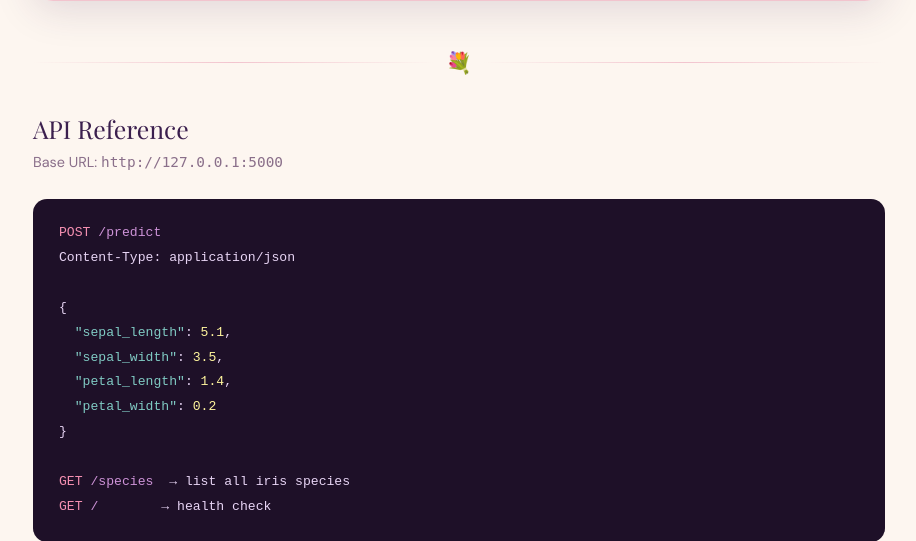
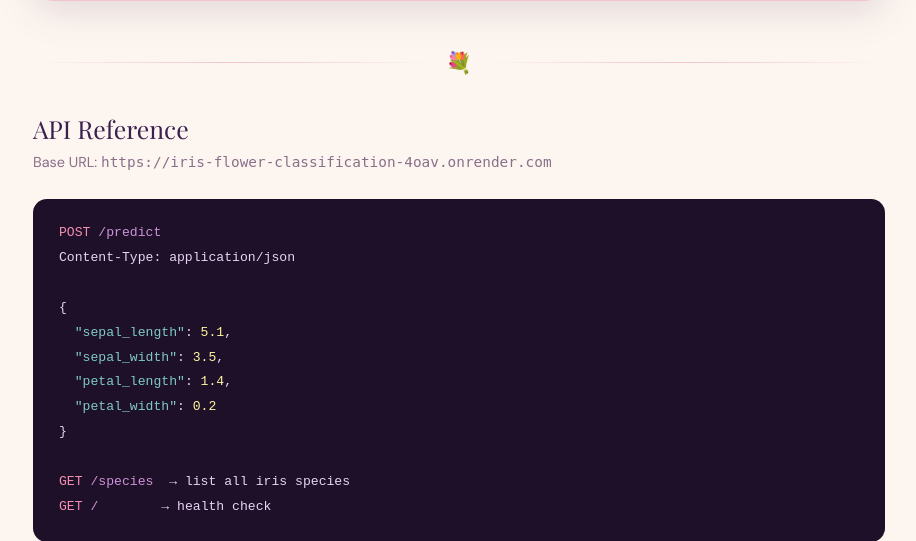
Before and after one commit to rudraprasadrout/CODSOFT, a Flask app: template Task_2_Iris/templates/index.html in a window 1280 px wide. Shown: the part 1755-2296 px from the top of the page, without its empty margins (181-1097 px from the left). Run offline with Flask 3, Linux system fonts and the light colour scheme; the template is opened without the code that fills it, so the values that code supplies are empty; parts of the project's set-up code (start-up, migrations or seed data) failed here and were passed over; some web fonts are replaced.

Commit message:
Update index.html

```diff
--- a/Task_2_Iris/templates/index.html
+++ b/Task_2_Iris/templates/index.html
@@ -530,7 +530,7 @@
   <div class="divider" style="margin-top:48px"><span>💐</span></div>
 
   <p class="section-title">API Reference</p>
-  <p class="section-sub">Base URL: <code>http://127.0.0.1:5000</code></p>
+  <p class="section-sub">Base URL: <code>https://iris-flower-classification-4oav.onrender.com</code></p>
 
   <div class="api-block">
     <span class="method">POST</span> <span class="url">/predict</span><br>
@@ -621,7 +621,7 @@
     btn.textContent = '🌸 Identifying…';
 
     try {
-      const res  = await fetch('http://127.0.0.1:5000/predict', {
+      const res  = await fetch('https://iris-flower-classification-4oav.onrender.com/predict', {
         method: 'POST',
         headers: { 'Content-Type': 'application/json' },
         body: JSON.stringify({
@@ -677,7 +677,7 @@
 
     } catch (err) {
       errBox.textContent =
-        '🔌 Could not reach the API. Make sure API is running on http://127.0.0.1:5000';
+        '🔌 Could not reach the API. Make sure API is running on https://iris-flower-classification-4oav.onrender.com';
       errBox.style.display = 'block';
     } finally {
       btn.disabled = false;
```
